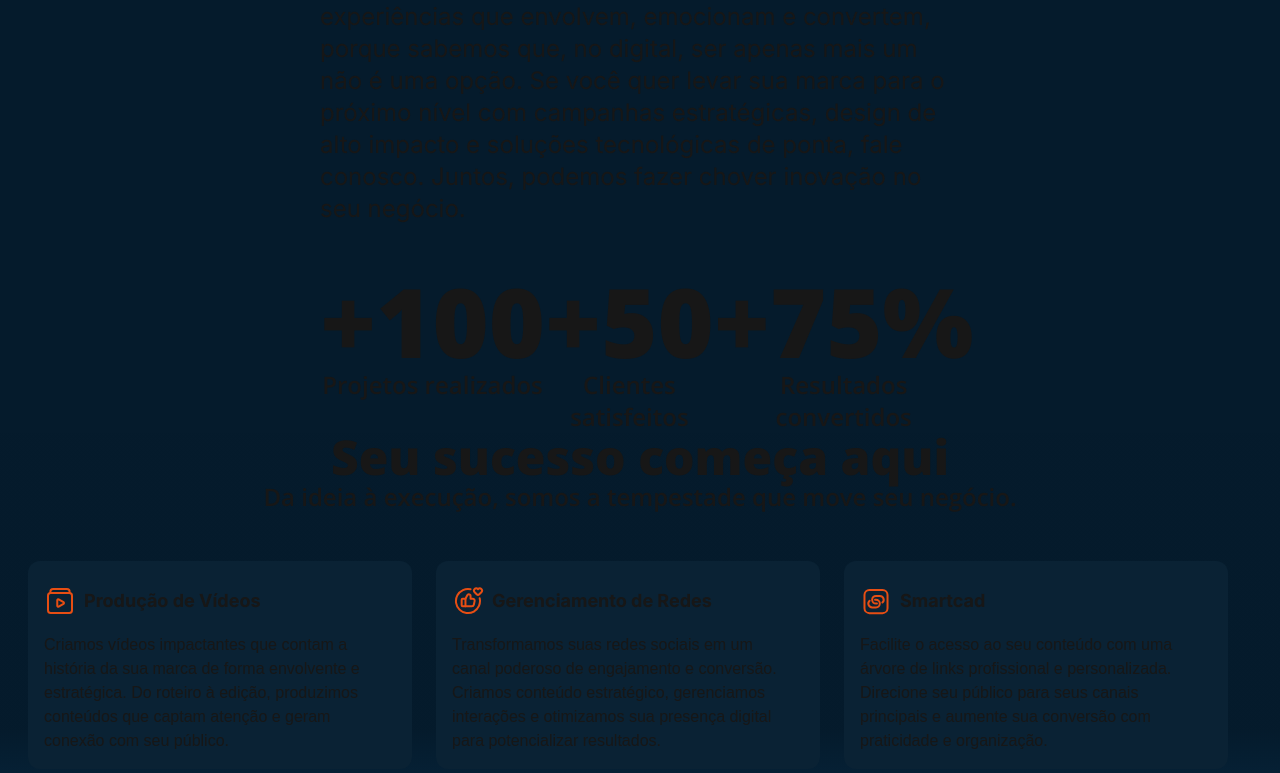
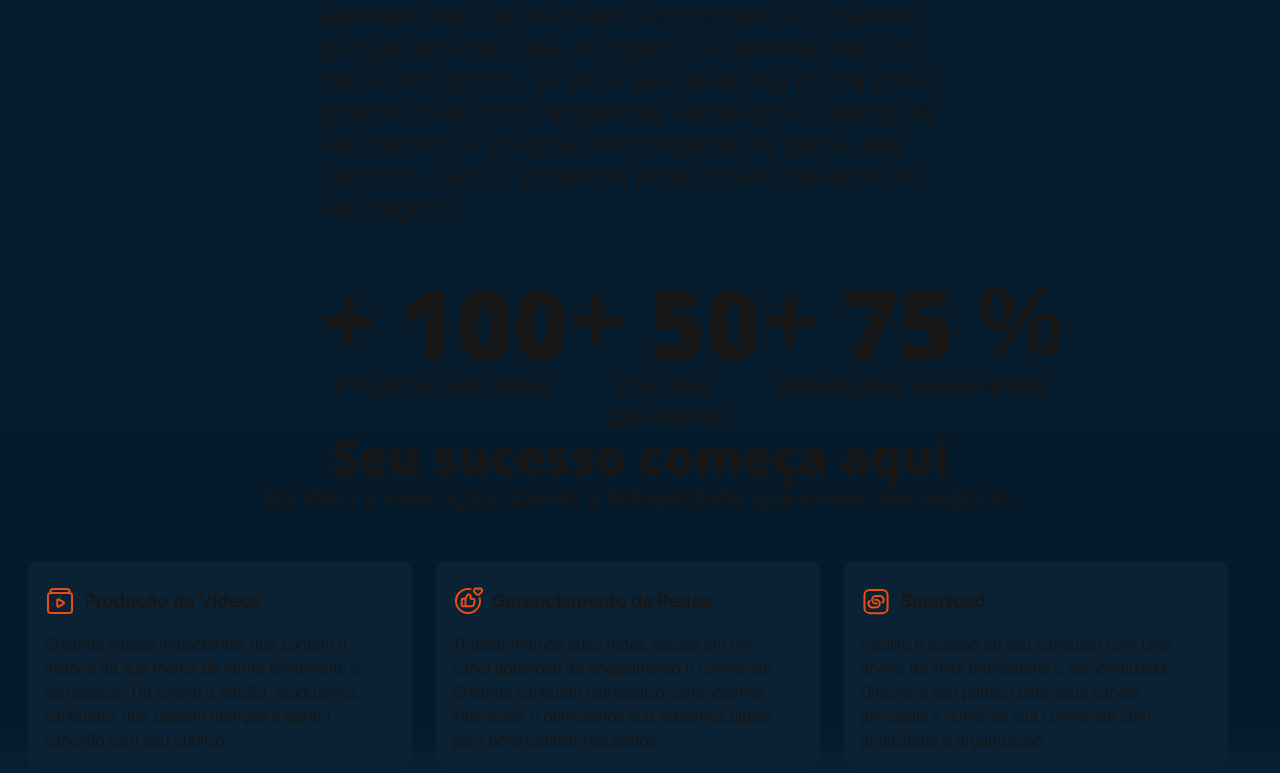
Before and after one commit to Eduardo123Andrade/storm, a Next.js app: page / in a window 1280 px wide. Shown: the part 1167-1940 px from the top of the page. Built offline with nearby package versions, Linux system fonts and the light colour scheme.

Commit message:
added results animations

```diff
--- a/src/app/_components/AboutUs.tsx
+++ b/src/app/_components/AboutUs.tsx
@@ -3,6 +3,7 @@ import { Inter, Open_Sans } from "next/font/google"
 import { Results } from "./Results"
 import { Section } from "./Section"
 import { forwardRef } from "react"
+import { AnimatedResults } from "./AnimatedResults"
 
 const inter = Inter({
   weight: ["400"],
@@ -15,6 +16,10 @@ const openSans = Open_Sans({
   style: ["normal"],
   subsets: ["latin"],
 })
+
+const projectsCreated = [20, 40, 60, 80, 100]
+const clientsSatisfied = [10, 20, 30, 40, 50]
+const convertedResults = [35, 45, 55, 65, 75]
 
 export const AboutUs = forwardRef<HTMLElement>((_props, ref) => {
   return (
@@ -46,9 +51,26 @@ export const AboutUs = forwardRef<HTMLElement>((_props, ref) => {
       </p>
 
       <div className="flex justify-between">
-        <Results quantity="+100" label="Projetos realizados" />
-        <Results quantity="+50" label="Clientes satisfeitos" />
-        <Results quantity="+75%" label="Resultados convertidos" />
+        {/* <Results quantity="+100" label="Projetos realizados" /> */}
+        <AnimatedResults
+          values={projectsCreated}
+          prefix="+"
+          label="Projetos realizados"
+        />
+
+        <AnimatedResults
+          values={clientsSatisfied}
+          prefix="+"
+          label="Clientes satisfeitos"
+          delay
+        />
+
+        <AnimatedResults
+          values={convertedResults}
+          prefix="+"
+          label="Resultados convertidos"
+          suffix="%"
+        />
       </div>
     </Section>
   )
--- /dev/null
+++ b/src/app/_components/AnimatedResults.tsx
@@ -0,0 +1,90 @@
+import { Open_Sans } from "next/font/google"
+import { useEffect, useRef, useState } from "react"
+
+interface AnimatedResultsProps {
+  values: number[]
+  label: string
+  prefix: string
+  suffix?: string
+  delay?: boolean
+}
+
+const openSans = Open_Sans({
+  weight: ["800", "600"],
+  style: ["normal"],
+  subsets: ["latin"],
+})
+
+export const AnimatedResults: React.FC<AnimatedResultsProps> = ({
+  values,
+  label,
+  prefix,
+  suffix,
+  delay = false,
+}) => {
+  const containerRef = useRef<HTMLDivElement>(null)
+  const [hasAnimated, setHasAnimated] = useState(false)
+
+  useEffect(() => {
+    console.log(hasAnimated)
+    if (!containerRef.current) return
+    if (hasAnimated) return
+
+    const observer = new IntersectionObserver(
+      (entries) => {
+        entries.forEach((entry) => {
+          if (entry.isIntersecting && !hasAnimated) {
+            containerRef.current
+              .querySelector("ul")
+              .classList.add("animate-vertical-result-scroll-once")
+            setHasAnimated(true)
+          }
+        })
+      },
+      { threshold: 0.5 } // Dispara quando 10% do elemento está visível
+    )
+
+    if (containerRef.current) {
+      observer.observe(containerRef.current)
+    }
+
+    return () => {
+      if (containerRef.current) {
+        observer.unobserve(containerRef.current)
+      }
+    }
+  }, [hasAnimated, containerRef])
+
+  const animatedClass = hasAnimated
+    ? delay
+      ? "animate-vertical-result-scroll-medium-delay 2xl:animate-vertical-result-scroll-large-delay"
+      : `animate-vertical-result-scroll-medium 2xl:animate-vertical-result-scroll-large`
+    : // `animate-vertical-result-scroll-large-2`
+      ""
+
+  console.log({ animatedClass })
+
+  return (
+    <div ref={containerRef} className="text-center">
+      <div className="flex items-center gap-6 text-8xl 2xl:text-9xl font-extrabold">
+        {prefix}
+        <div className=" h-[96px] 2xl:h-[128px] overflow-hidden">
+          <ul className={`flex flex-col gap-2 ${animatedClass}`}>
+            {values.map((item, index) => (
+              <li key={`${index}`} className={`${openSans.className}`}>
+                {item}
+              </li>
+            ))}
+          </ul>
+        </div>
+        {suffix}
+      </div>
+
+      <p
+        className={`${openSans.className} text-2xl 2xl:text-3xl font-semibold`}
+      >
+        {label}
+      </p>
+    </div>
+  )
+}
--- a/src/app/globals.css
+++ b/src/app/globals.css
@@ -31,6 +31,36 @@
       transform: translateX(calc(-250px * 13 - 20px * 12));
     }
   }
+
+  --animate-vertical-result-scroll-medium: vertical-result-scroll-medium 0.3s
+    ease-out forwards;
+
+  --animate-vertical-result-scroll-medium-delay: vertical-result-scroll-medium
+    0.3s ease-out 80ms forwards;
+
+  @keyframes vertical-result-scroll-medium {
+    0% {
+      transform: translateY(0);
+    }
+    100% {
+      transform: translateY(calc(-96px * 4 - 10px * 3));
+    }
+  }
+
+  --animate-vertical-result-scroll-large: vertical-result-scroll-large 0.3s
+    ease-out forwards;
+
+  --animate-vertical-result-scroll-large-delay: vertical-result-scroll-large
+    0.3s ease-out 130ms forwards;
+
+  @keyframes vertical-result-scroll-large {
+    0% {
+      transform: translateY(0);
+    }
+    100% {
+      transform: translateY(calc(-128px * 4 - 10px * 3));
+    }
+  }
 }
 
 @media (prefers-color-scheme: dark) {
```
